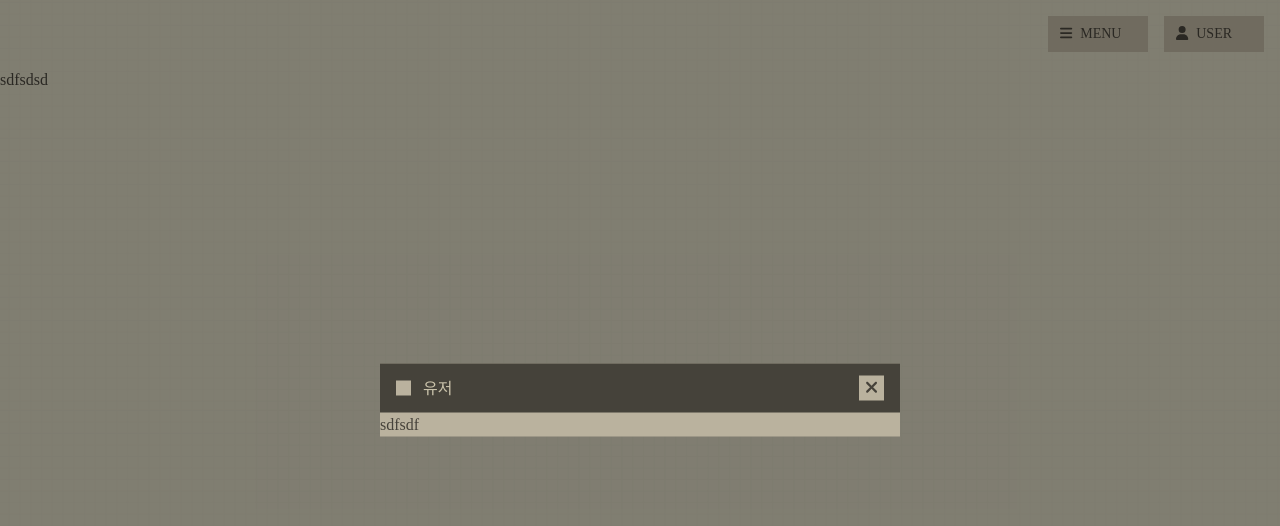
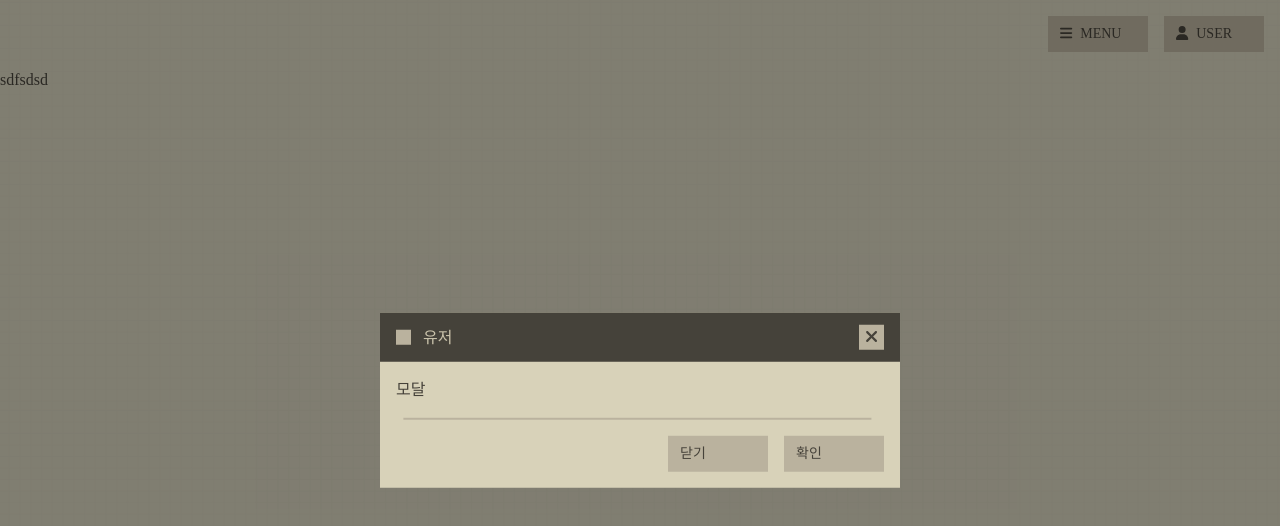
Before and after one commit to codingpalette/next-fastapi-blog, a Next.js app in the folder front/: page / in a window 1280 px wide. Both pictures are taken after a click on the button "USER". Shown: the top 526 px of the page. Built offline with nearby package versions, Linux system fonts and the light colour scheme; a web font is replaced by a local one; what emotion-reset would draw is missing.

Commit message:
모달 컴포넌트 수정

```diff
--- a/front/components/base/Header/index.tsx
+++ b/front/components/base/Header/index.tsx
@@ -53,8 +53,16 @@ const Header = () => {
         active={authModalActive}
         closeEvent={authModalClose}
         title="유저"
+        footer={[
+          <Button key="back" onClick={authModalClose}>
+            닫기
+          </Button>,
+          <Button key="submit" >
+            확인
+          </Button>,
+        ]}
       >
-        <div>sdfsd</div>
+        <div>모달</div>
       </Modal>
     </>
   )
--- a/front/components/base/Modal/index.tsx
+++ b/front/components/base/Modal/index.tsx
@@ -9,7 +9,8 @@ interface ModalProps {
   children?: React.ReactNode;
   active: boolean;
   closeEvent?: (e?: React.MouseEvent<HTMLDivElement | HTMLButtonElement>) => void;
-  width: string
+  width: string;
+  footer: any;
   // className?: string;
   // icon?: React.ReactNode;
   // onClick?: (e?: React.MouseEvent<HTMLButtonElement>) => void;
@@ -17,7 +18,7 @@ interface ModalProps {
 };
 
 
-const Modal = ({active, closeEvent, title, children, width}: ModalProps) => {
+const Modal = ({active, closeEvent, title, children, width, footer}: ModalProps) => {
   const [closed, setClosed] = useState(true);
 
   useEffect(() => {
@@ -56,8 +57,22 @@ const Modal = ({active, closeEvent, title, children, width}: ModalProps) => {
             <span className="ml-3">{title}</span>
             <Button onClick={closeEvent} className="ml-auto" shape="icon" icon={<FontAwesomeIcon icon={faXmark} size="lg" />}  />
           </div>
-          <div>
-            sdfsdf
+          <div className="p-4">
+            {children}
+          </div>
+          <div className="line"></div>
+          <div className="footer p-4 flex justify-end gap-4">
+            {footer.length === 0 ? (
+              <>
+                <Button onClick={closeEvent} >
+                  닫기
+                </Button>
+              </>
+            ) : (
+              footer.map((v: any) => (
+                v
+              ))
+            )}
           </div>
         </ModalContent>
       </div>
@@ -66,7 +81,8 @@ const Modal = ({active, closeEvent, title, children, width}: ModalProps) => {
 }
 
 Modal.defaultProps = {
-  width: '520px'
+  width: '520px',
+  footer: []
 };
 
 
--- a/front/components/base/Modal/styles.ts
+++ b/front/components/base/Modal/styles.ts
@@ -5,7 +5,7 @@ export const ModalContent = styled.div<{Width: string}>`
   transform: translate(-50%, -50%);
   width: 100%;
   max-width: ${props => props.Width};
-  background-color: ${palette.back};
+  background-color: ${palette.back2};
 
   .title_box{
     background-color: ${palette.backActive};
@@ -18,4 +18,11 @@ export const ModalContent = styled.div<{Width: string}>`
     height: 15px;
     background-color: ${palette.back};
   }
+
+  .line{
+    width: 90%;
+    height: 1.5px;
+    background-color: ${palette.back};
+    transform: translateX(5%);
+  }
 `
--- a/front/lib/globalStyles.ts
+++ b/front/lib/globalStyles.ts
@@ -5,6 +5,7 @@ import emotionReset from 'emotion-reset';
 export const palette = {
   text: '#46423A',
   back: '#BAB29E',
+  back2: '#D8D2B9',
   textActive: '#C9C2AA',
   backActive: '#45423A'
 }
```
